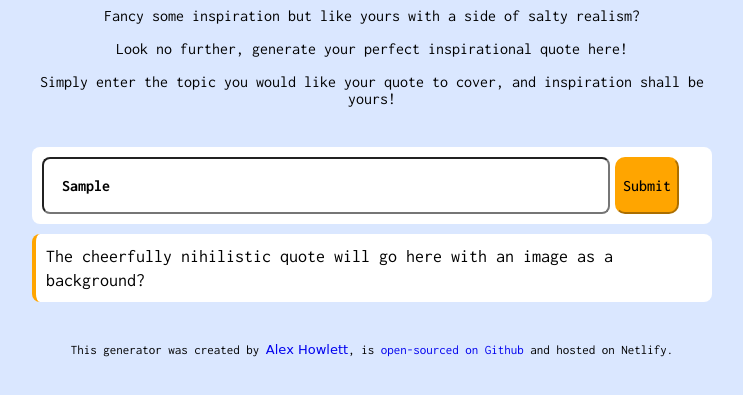
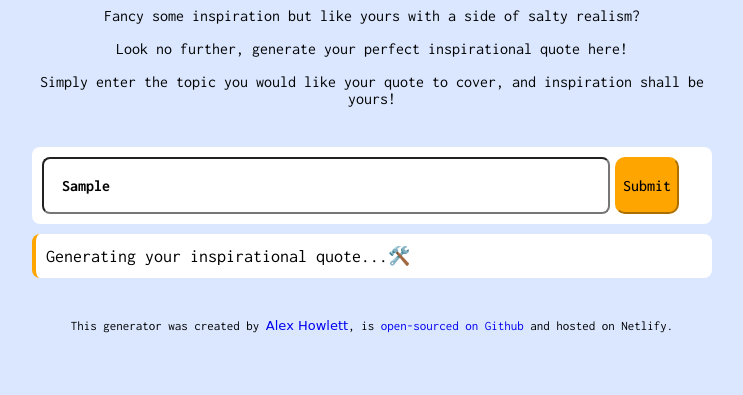
Before and after one commit to alehow84/ai-generator, a plain HTML site: page index.html in a window 1280 px wide. Both pictures are taken after typing "Sample" into the empty fields and a click on the input 915 px from the left and 370 px from the top of the page. Shown: the part 185-580 px from the top of the page, without its empty margins (268-1011 px from the left). Drawn offline with nearby package versions, Linux system fonts and the light colour scheme; no server answers; a web font is replaced by a local one.

Commit message:
add placeholder Typewriter plus Typewriter to indicate when quote is being generated

```diff
--- a/index.html
+++ b/index.html
@@ -47,10 +47,7 @@
             />
             <input type="submit" class="submit-btn" />
           </form>
-          <div class="quote-container" id="quote">
-            The cheerfully nihilistic quote will go here with an image as a
-            background?
-          </div>
+          <div class="quote-container" id="quote"></div>
         </div>
       </main>
 
--- a/src/script.js
+++ b/src/script.js
@@ -1,8 +1,13 @@
+new Typewriter("#quote", {
+  strings: "Waiting for your choice of topic...",
+  autoStart: true,
+  delay: 10,
+  cursor: "",
+});
+
 let quoteFormEvent = document.querySelector("#quote-form");
 
 function displayQuote(response) {
-  console.log(response);
-  console.log("quote generated");
   new Typewriter("#quote", {
     strings: response.data.answer,
     autoStart: true,
@@ -13,6 +18,13 @@ function displayQuote(response) {
 
 function generateQuote(event) {
   event.preventDefault();
+
+  new Typewriter("#quote", {
+    strings: "Generating your inspirational quote...🛠️",
+    autoStart: true,
+    delay: 5,
+    cursor: "",
+  });
 
   let userTopic = document.querySelector("#topic").value;
 
```
